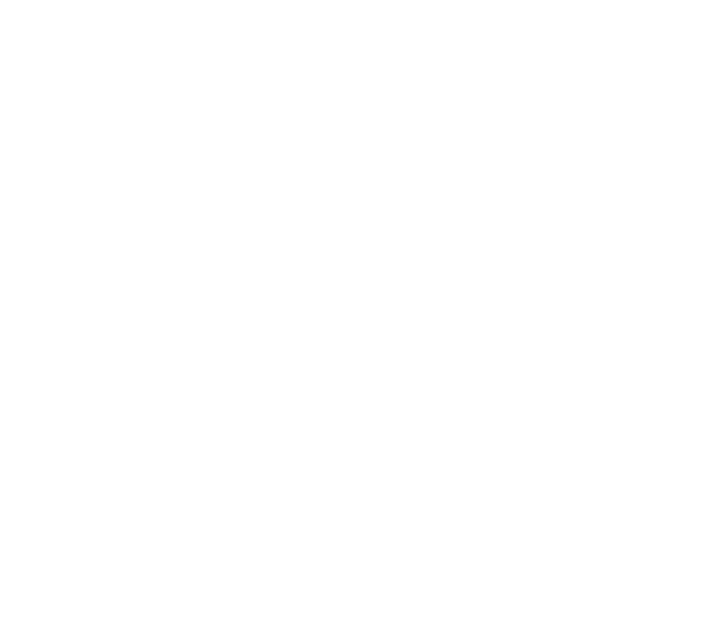
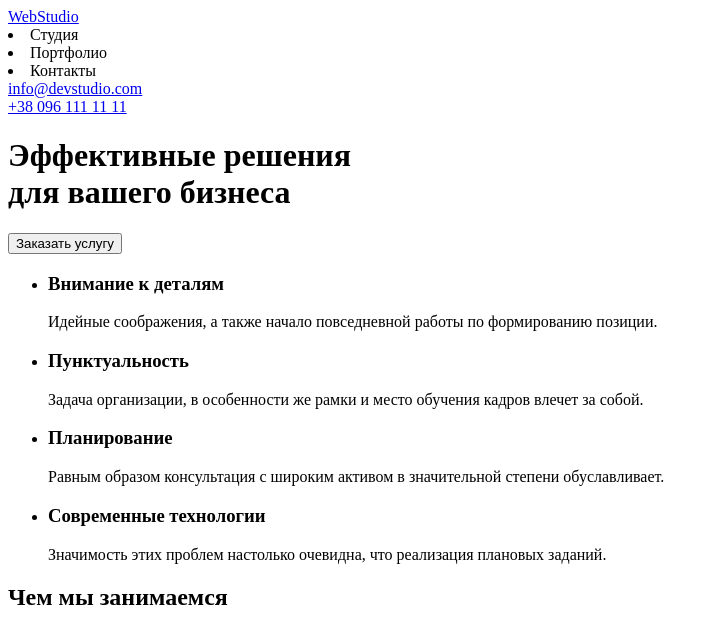
Before and after one commit to panvas2007/goit-markup-hw-01, a plain HTML site: page index.html in a window 1280 px wide. Shown: the whole page, without its empty margins (0-719 px from the left). Drawn offline with Linux system fonts and the light colour scheme.

Commit message:
Creat header and other

```diff
--- a/index.html
+++ b/index.html
@@ -4,7 +4,69 @@
     <meta charset="UTF-8" />
     <meta http-equiv="X-UA-Compatible" content="IE=edge" />
     <meta name="viewport" content="width=device-width, initial-scale=1.0" />
-    <title>Document</title>
+    <title>Документ</title>
   </head>
-  <body></body>
+  <body>
+    <!--header-->
+    <header>
+      <a href="#">WebStudio</a>
+      <nav>
+        <li>Студия</li>
+        <li>Портфолио</li>
+        <li>Контакты</li>
+      </nav>
+      <div>
+        <a href="mailto:info@devstudio.com">info@devstudio.com</a>
+      </div>
+      <div>
+        <a href="tel:+38 096 111 11 11">+38 096 111 11 11</a>
+      </div>
+    </header>
+    <!--main content-->
+    <main>
+      <h1>
+        Эффективные решения <br />
+        для вашего бизнеса
+      </h1>
+      <input type="button" value="Заказать услугу" />
+    </main>
+    <!--section specifics-->
+    <section>
+      <ul>
+        <li>
+          <h3>Внимание к деталям</h3>
+          <p>
+            Идейные соображения, а также начало повседневной работы по
+            формированию позиции.
+          </p>
+        </li>
+        <li>
+          <h3>Пунктуальность</h3>
+          <p>
+            Задача организации, в особенности же рамки и место обучения кадров
+            влечет за собой.
+          </p>
+        </li>
+        <li>
+          <h3>Планирование</h3>
+          <p>
+            Равным образом консультация с широким активом в значительной степени
+            обуславливает.
+          </p>
+        </li>
+        <li>
+          <h3>Современные технологии</h3>
+          <p>
+            Значимость этих проблем настолько очевидна, что реализация плановых
+            заданий.
+          </p>
+        </li>
+      </ul>
+    </section>
+    <!--section case-->
+    <section>
+      <h2>Чем мы занимаемся</h2>
+      <img src="/images/box 1.jpg" alt="" width="370" />
+    </section>
+  </body>
 </html>
```
Also changed, not shown: images/img (1).png (deleted), images/img.png (deleted).
